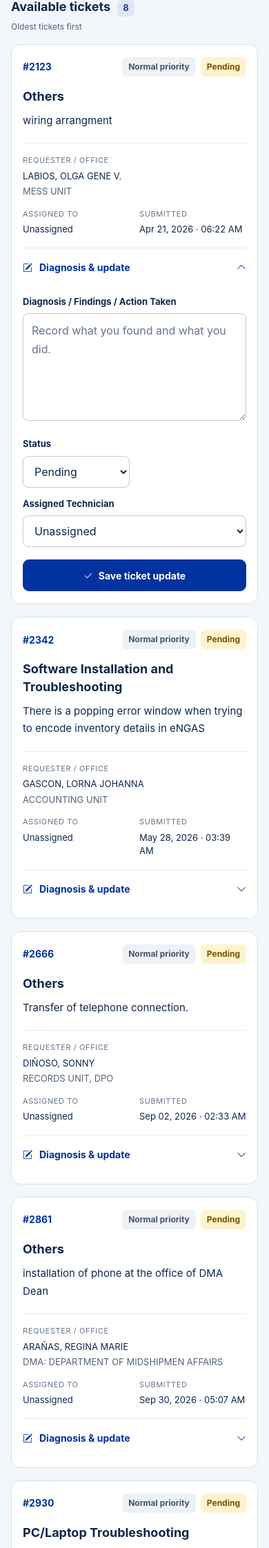
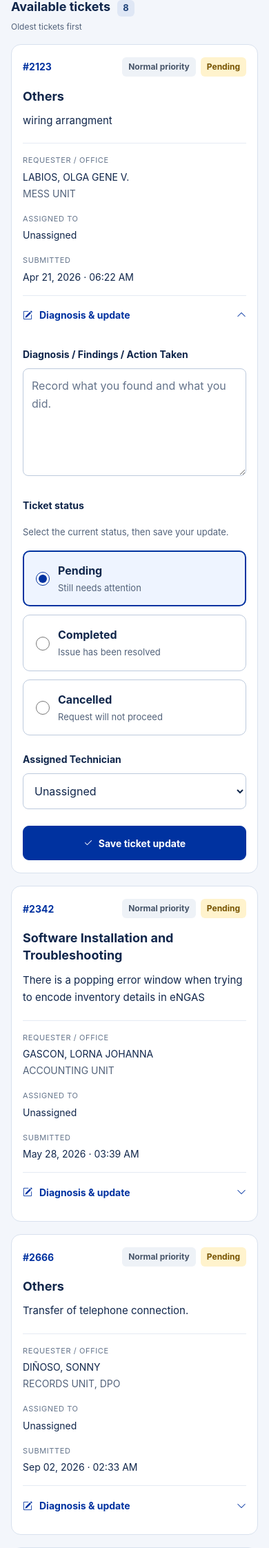
Before and after one commit to pmma-jerryamata/2026_PMMALaravelTemplate, a Laravel app: page /tech?technician=unassigned in a window 390 px wide, after a click that opens the changed part. Shown: the part 627-2871 px from the top of the page at 69% size. Run offline with Laravel 9, Linux system fonts and the light colour scheme; a user stored in the database is signed in; data comes from the database, SQL or seed files in the repository.

Commit message:
feat: implement status picker for ticket updates and enhance technician dashboard layout

```diff
--- a/public/helpdesk/css/technician.css
+++ b/public/helpdesk/css/technician.css
@@ -2,3 +2,33 @@
 @media(max-width:640px){.tech-header{padding:14px 16px;gap:10px;flex-wrap:wrap}.tech-brand{font-size:15px;gap:8px}.tech-brand img{width:32px;height:32px}.tech-brand small{font-size:8px;letter-spacing:.8px}.tech-header nav{gap:10px}.tech-header nav a{font-size:12px}.tech-header button{font-size:12px;padding:8px 10px}.tech-main{padding:24px 16px 40px}.tech-heading{align-items:flex-start;gap:12px}.tech-heading>.tech-button{font-size:0;min-width:44px;padding:12px}.tech-heading>.tech-button i{font-size:18px}.tech-counts{gap:10px}.tech-counts a{padding:16px 12px;display:block}.tech-counts strong{display:block;margin-bottom:8px}.tech-counts span{font-size:12px}.tech-filters{padding:16px;gap:12px}.tech-filters>div{min-width:0;flex-basis:calc(50% - 6px)}.tech-filters .tech-filter-actions{flex-basis:100%}.tech-filter-actions .tech-button{flex:1}.tech-filters input,.tech-filters select,.tech-editor textarea,.tech-editor select{font-size:16px}.tech-ticket{padding:18px 16px}.tech-ticket h3{font-size:18px}.tech-meta{grid-template-columns:1fr 1fr;gap:14px}.tech-meta>div:first-child{grid-column:1/-1}.tech-editor-grid{grid-template-columns:repeat(2,minmax(0,1fr))}.tech-assignment{grid-column:1/-1}.tech-save{width:100%}.tech-list-heading{display:block}.tech-list-heading p{margin-top:6px}.tech-pagination{gap:8px;font-size:12px}.tech-pagination .tech-button{padding:10px 14px}}
 
 .tech-editor-grid>div{min-width:0}.tech-eyebrow{overflow-wrap:anywhere}@media(max-width:380px){.tech-header nav{margin-left:auto}}
+
+/* Status choices stay visible and use the full form width, including without priorities. */
+.tech-status-picker { min-width: 0; border: 0; padding: 0; margin: 26px 0 24px; }
+.tech-status-picker legend { padding: 0; font-size: 14px; font-weight: 700; }
+.tech-status-picker > p { margin: 8px 0 16px; color: #52627a; font-size: 13px; line-height: 1.6; }
+.tech-status-options { display: grid; grid-template-columns: repeat(3, minmax(0, 1fr)); gap: 12px; }
+.tech-status-option { display: flex; align-items: flex-start; gap: 12px; min-height: 86px; padding: 16px; margin: 0; border: 1px solid #bdcadd; border-radius: 10px; background: #fff; cursor: pointer; }
+.tech-status-option input[type=radio] { flex: 0 0 20px; width: 20px; height: 20px; min-height: 20px; padding: 0; margin: 2px 0 0; accent-color: #0032a0; }
+.tech-status-option strong { display: block; font-size: 14px; }
+.tech-status-option small { display: block; margin-top: 4px; color: #52627a; font-size: 12px; line-height: 1.5; font-weight: 400; }
+.tech-status-option:has(input:checked) { border: 2px solid #0032a0; padding: 15px; background: #eef4ff; }
+.tech-status-option:has(input:focus-visible) { outline: 3px solid #0049bb; outline-offset: 3px; }
+.tech-badge[data-status=Cancelled] { background: #f2eafa; color: #61347a; }
+.tech-editor-grid { grid-template-columns: repeat(2, minmax(0, 1fr)); gap: 20px; margin: 24px 0; }
+.tech-editor-grid-single { grid-template-columns: minmax(0, 1fr); }
+.tech-editor label { line-height: 1.5; }
+.tech-save { min-height: 50px; }
+@media (max-width: 640px) {
+    .tech-editor form { padding-top: 22px; }
+    .tech-status-options { grid-template-columns: minmax(0, 1fr); gap: 12px; }
+    .tech-status-option { min-height: 74px; align-items: center; padding: 16px 18px; }
+    .tech-status-option:has(input:checked) { padding: 15px 17px; }
+    .tech-status-option strong { font-size: 16px; }
+    .tech-status-option small { font-size: 13px; }
+    .tech-editor-grid { grid-template-columns: minmax(0, 1fr); gap: 22px; }
+    .tech-editor label:not(.tech-status-option), .tech-status-picker legend { font-size: 14px; margin-bottom: 10px; }
+    .tech-editor select { min-height: 52px; }
+    .tech-meta dd { font-size: 14px; }
+}
+@media (max-width: 400px) { .tech-meta { grid-template-columns: minmax(0, 1fr); gap: 18px; } }
--- a/resources/views/helpdesk/layouts/dashboard.blade.php
+++ b/resources/views/helpdesk/layouts/dashboard.blade.php
@@ -18,12 +18,12 @@
 <a href="{{ route('dashboard') }}" @class(['selected' => request()->routeIs('dashboard', 'admin.index', 'support', 'tech.index') && !request('status')])><i class="bi bi-grid-1x2" aria-hidden="true"></i> Overview</a>
 @foreach(['Pending' => 'inbox', 'Completed' => 'check2-circle', 'Cancelled' => 'archive'] as $status => $icon)<a href="{{ route('dashboard', ['status' => $status]) }}" @class(['selected' => request('status') === $status])><i class="bi bi-{{ $icon }}" aria-hidden="true"></i> {{ $status }} Tickets</a>@endforeach
 <a href="{{ route('dashboard.queue') }}" @class(['selected' => request()->routeIs('dashboard.queue')])><i class="bi bi-kanban" aria-hidden="true"></i> Ticket Queue</a>
-<a href="{{ route('tech.index') }}"><i class="bi bi-tools" aria-hidden="true"></i> Technician Dashboard</a>
 <a href="{{ route('report') }}" @class(['selected' => request()->routeIs('report')])><i class="bi bi-bar-chart" aria-hidden="true"></i> Reports</a>
 <a href="{{ route('dashboard.surveys') }}" @class(['selected' => request()->routeIs('dashboard.surveys')])><i class="bi bi-star" aria-hidden="true"></i> Survey Results</a>
 <a href="{{ route('dashboard.settings') }}" @class(['selected' => request()->routeIs('dashboard.settings*')])><i class="bi bi-gear" aria-hidden="true"></i> System Settings</a>
 <a href="{{ route('dashboard.user-guide') }}" @class(['selected' => request()->routeIs('dashboard.user-guide')])><i class="bi bi-book" aria-hidden="true"></i> User Guide</a>
 <a href="{{ route('home') }}"><i class="bi bi-house" aria-hidden="true"></i> Public Portal</a>
+<a href="{{ route('tech.index') }}"><i class="bi bi-tools" aria-hidden="true"></i> Technician Dashboard</a>
 </nav><div class="admin-sidebar-bottom"><span>Information Technology Services Unit</span></div></aside>
 <button type="button" class="admin-menu-backdrop" aria-label="Close navigation" tabindex="-1" hidden></button>
 <div class="admin-shell"><header class="admin-topbar"><button type="button" class="admin-menu-toggle" aria-label="Open navigation" aria-controls="staff-sidebar" aria-expanded="false"><i class="bi bi-list" aria-hidden="true"></i></button><div><span class="admin-topbar-label">PMMA / Support Operations</span><strong>@yield('title', 'Dashboard')</strong></div><div class="admin-account"><span class="admin-avatar">{{ mb_substr(auth()->user()->name, 0, 1) }}</span><a href="{{ route('profile.edit') }}" class="admin-account-name">{{ auth()->user()->name }}<small>Helpdesk Staff</small></a><form method="post" action="{{ route('logout') }}">@csrf<button type="submit" class="staff-logout ui-action" aria-label="Logout"><i class="bi bi-box-arrow-right" aria-hidden="true"></i><span>Logout</span></button></form></div></header>
--- a/resources/views/helpdesk/technician/index.blade.php
+++ b/resources/views/helpdesk/technician/index.blade.php
@@ -35,7 +35,11 @@
 <input type="hidden" name="editing_ticket" value="{{ $ticket->id }}">
 @foreach(['status' => $activeStatus, 'technician' => request('technician'), 'priority' => request('priority'), 'q' => request('q')] as $name => $value)<input type="hidden" name="view_{{ $name }}" value="{{ $value }}">@endforeach
 <label for="findings-{{ $ticket->id }}">Diagnosis / Findings / Action Taken</label><textarea id="findings-{{ $ticket->id }}" name="findings" maxlength="1023" rows="5" placeholder="Record what you found and what you did.">{{ $editing ? old('findings') : $ticket->findings }}</textarea>
-<div class="tech-editor-grid"><div><label for="status-{{ $ticket->id }}">Status</label><select id="status-{{ $ticket->id }}" name="status" required>@foreach($statuses as $status)<option @selected(($editing ? old('status') : $ticket->status) === $status)>{{ $status }}</option>@endforeach</select></div>
+<fieldset class="tech-status-picker" aria-describedby="status-help-{{ $ticket->id }}"><legend>Ticket status</legend>
+<p id="status-help-{{ $ticket->id }}">Select the current status, then save your update.</p>
+<div class="tech-status-options">@foreach($statuses as $status)<label class="tech-status-option" data-status="{{ $status }}" for="status-{{ $ticket->id }}-{{ $loop->index }}"><input type="radio" id="status-{{ $ticket->id }}-{{ $loop->index }}" name="status" value="{{ $status }}" required @checked(($editing ? old('status') : $ticket->status) === $status)><span><strong>{{ $status }}</strong><small>{{ ['Pending' => 'Still needs attention', 'Completed' => 'Issue has been resolved', 'Cancelled' => 'Request will not proceed'][$status] }}</small></span></label>@endforeach</div>
+</fieldset>
+<div @class(['tech-editor-grid', 'tech-editor-grid-single' => !$priorityEnabled])>
 @if($priorityEnabled)<div><label for="priority-{{ $ticket->id }}">Priority</label><select id="priority-{{ $ticket->id }}" name="priority" required>@foreach($priorities as $priority)<option @selected(($editing ? old('priority') : ($ticket->priority ?? 'Normal')) === $priority)>{{ $priority }}</option>@endforeach</select></div>@endif
 <div class="tech-assignment"><label for="technician-{{ $ticket->id }}">Assigned Technician</label><select id="technician-{{ $ticket->id }}" name="technician_id"><option value="">Unassigned</option>@foreach($technicians as $technician)<option value="{{ $technician->id }}" @selected((string) ($editing ? old('technician_id') : $ticket->technician_id) === (string) $technician->id)>{{ $technician->name }}</option>@endforeach</select></div></div>
 <button type="submit" class="tech-button tech-save"><i class="bi bi-check2" aria-hidden="true"></i> Save ticket update</button>
```
